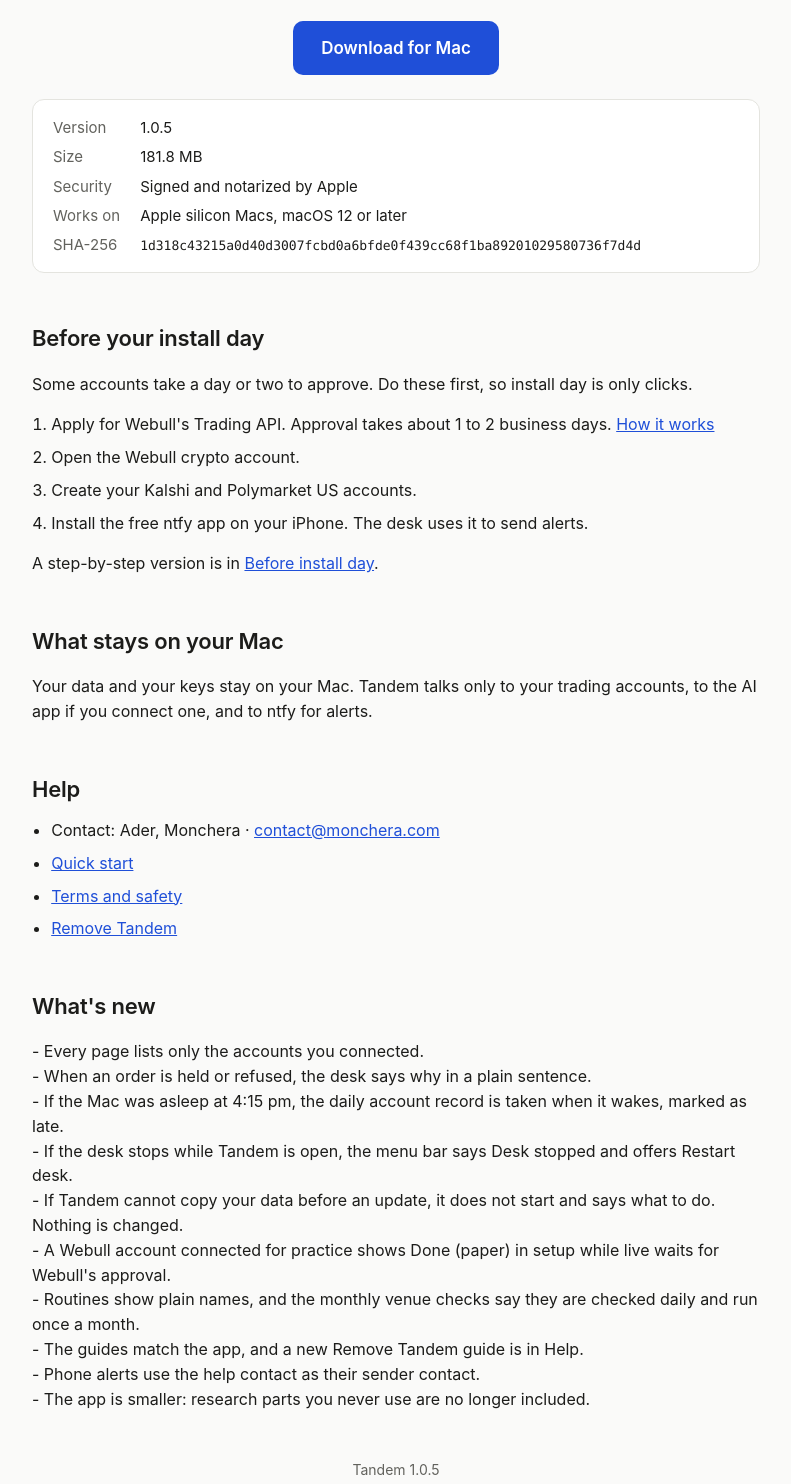
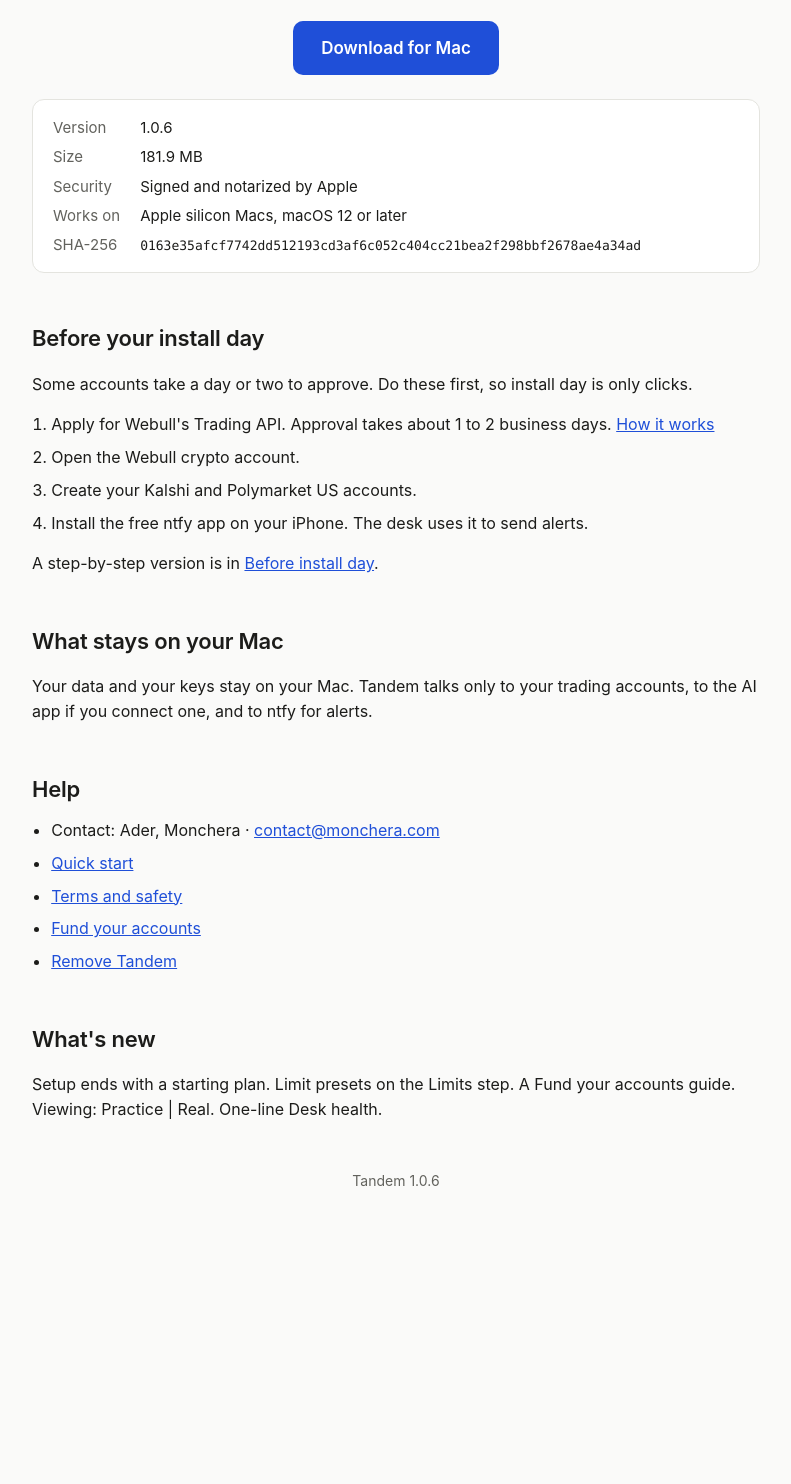
Before and after one commit to adersouza/tandem-releases, a plain HTML site: page index.html in a window 1280 px wide. Shown: the part 741-2225 px from the top of the page, without its empty margins (244-1035 px from the left). After the commit the page ends 1996 px from the top, so only its background shows below. Drawn offline with Linux system fonts and the light colour scheme.

Commit message:
Tandem 1.0.6

```diff
--- a/index.html
+++ b/index.html
@@ -55,14 +55,14 @@ footer { margin-top: 48px; color: var(--muted); font-size: 14px; text-align: cen
 
   <img class="shot" src="overview.png" alt="The Tandem Overview on day 3 of the practice week: value, positions, routines, return and this week">
 
-  <div class="cta"><a class="button" href="https://github.com/adersouza/tandem-releases/releases/download/v1.0.5/Tandem-1.0.5.dmg">Download for Mac</a></div>
+  <div class="cta"><a class="button" href="https://github.com/adersouza/tandem-releases/releases/download/v1.0.6/Tandem-1.0.6.dmg">Download for Mac</a></div>
 
   <dl class="facts">
-    <dt>Version</dt><dd>1.0.5</dd>
-    <dt>Size</dt><dd>181.8 MB</dd>
+    <dt>Version</dt><dd>1.0.6</dd>
+    <dt>Size</dt><dd>181.9 MB</dd>
     <dt>Security</dt><dd>Signed and notarized by Apple</dd>
     <dt>Works on</dt><dd>Apple silicon Macs, macOS 12 or later</dd>
-    <dt>SHA-256</dt><dd><code>1d318c43215a0d40d3007fcbd0a6bfde0f439cc68f1ba89201029580736f7d4d</code></dd>
+    <dt>SHA-256</dt><dd><code>0163e35afcf7742dd512193cd3af6c052c404cc21bea2f298bbf2678ae4a34ad</code></dd>
   </dl>
 
   <section id="before">
@@ -88,25 +88,17 @@ footer { margin-top: 48px; color: var(--muted); font-size: 14px; text-align: cen
       <li>Contact: Ader, Monchera · <a href="mailto:contact@monchera.com">contact@monchera.com</a></li>
       <li><a href="guide/quick-start.html">Quick start</a></li>
       <li><a href="guide/safety.html">Terms and safety</a></li>
+      <li><a href="guide/fund-your-accounts.html">Fund your accounts</a></li>
       <li><a href="guide/remove-tandem.html">Remove Tandem</a></li>
     </ul>
   </section>
 
   <section id="new">
     <h2>What's new</h2>
-    <p class="notes">- Every page lists only the accounts you connected.
-- When an order is held or refused, the desk says why in a plain sentence.
-- If the Mac was asleep at 4:15 pm, the daily account record is taken when it wakes, marked as late.
-- If the desk stops while Tandem is open, the menu bar says Desk stopped and offers Restart desk.
-- If Tandem cannot copy your data before an update, it does not start and says what to do. Nothing is changed.
-- A Webull account connected for practice shows Done (paper) in setup while live waits for Webull&#x27;s approval.
-- Routines show plain names, and the monthly venue checks say they are checked daily and run once a month.
-- The guides match the app, and a new Remove Tandem guide is in Help.
-- Phone alerts use the help contact as their sender contact.
-- The app is smaller: research parts you never use are no longer included.</p>
+    <p class="notes">Setup ends with a starting plan. Limit presets on the Limits step. A Fund your accounts guide. Viewing: Practice | Real. One-line Desk health.</p>
   </section>
 
-  <footer>Tandem 1.0.5</footer>
+  <footer>Tandem 1.0.6</footer>
 </main>
 </body>
 </html>
```
Also changed, not shown: appcast.xml (+9 -0 lines), 3 other files.
